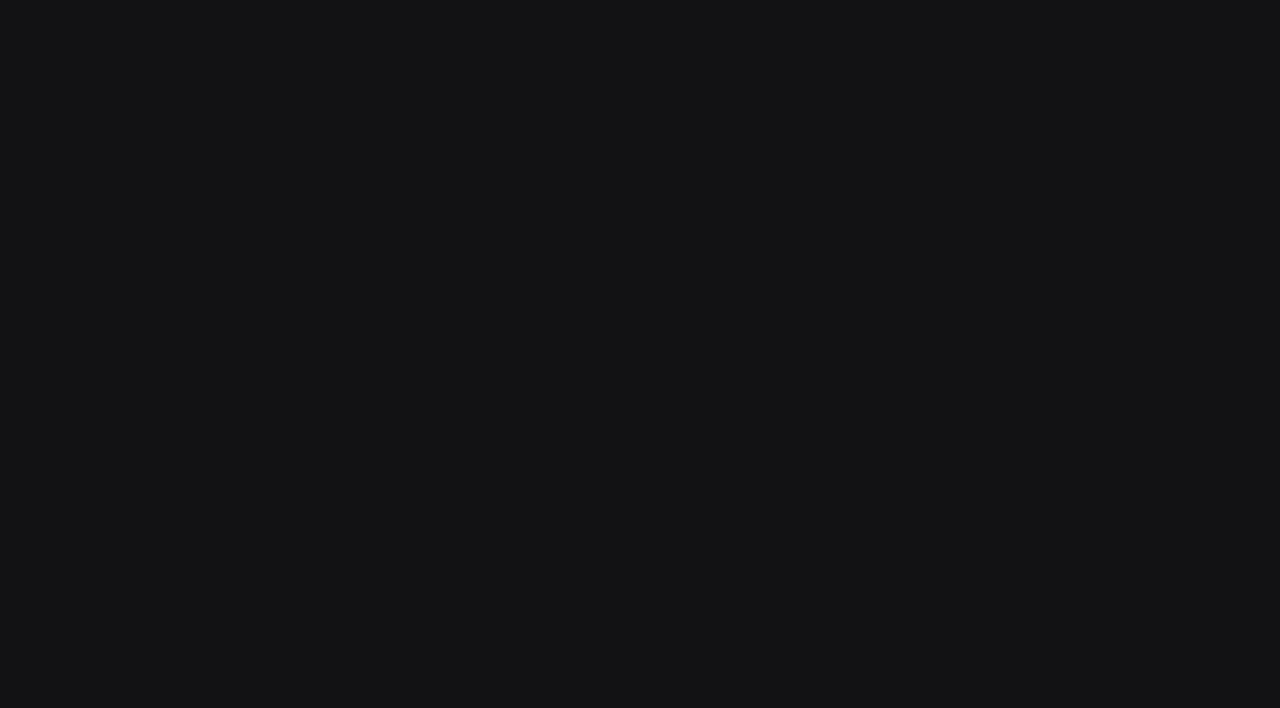
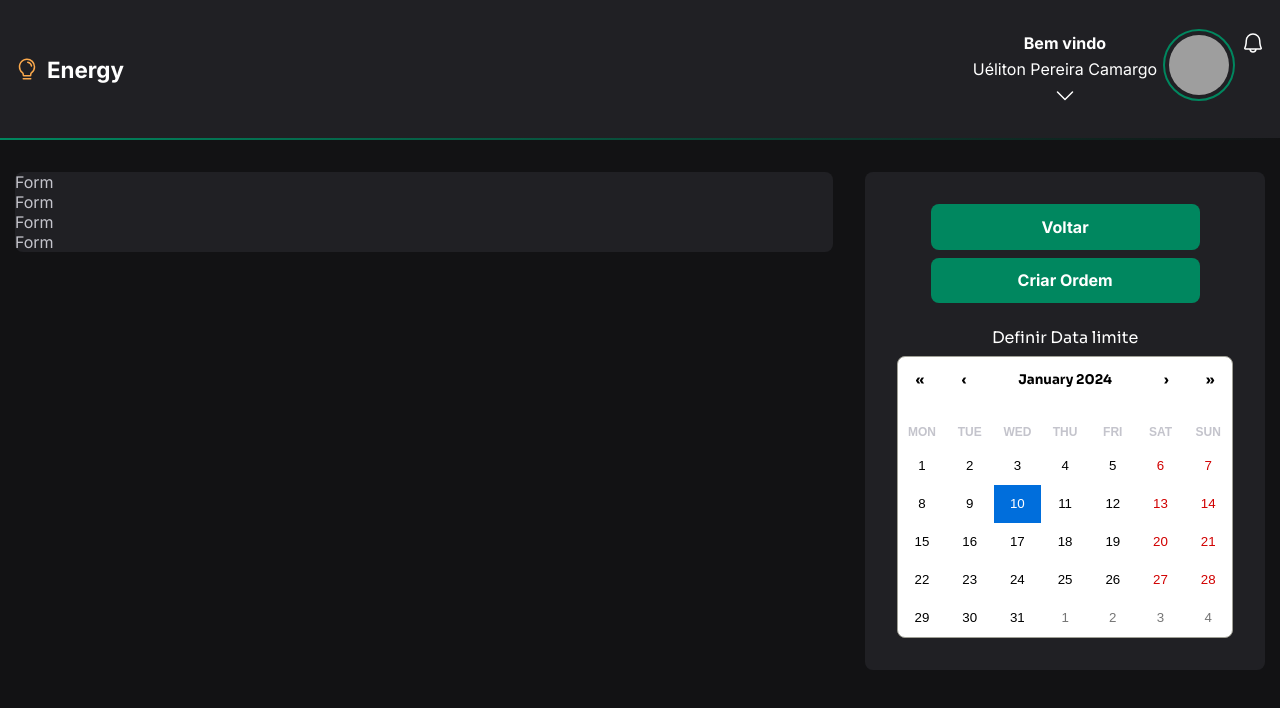
Before and after one commit to UelitonCamargo/Energy, a React (Vite) app: page /createprotocolorder in a window 1280 px wide. Before the commit this address had no page. Shown: the top 708 px of the page. Built offline with nearby package versions, Linux system fonts and the light colour scheme; grey boxes are pictures that could not be loaded.

Commit message:
Criacao do aside para calendario

```diff
--- a/package.json
+++ b/package.json
@@ -12,6 +12,7 @@
   "dependencies": {
     "@phosphor-icons/react": "^2.0.15",
     "react": "^18.2.0",
+    "react-calendar": "^4.8.0",
     "react-dom": "^18.2.0",
     "react-router-dom": "^6.21.2",
     "styled-components": "^6.1.8"
--- a/src/Components/Header/styles.ts
+++ b/src/Components/Header/styles.ts
@@ -40,6 +40,7 @@ export const LogoContainer = styled.div`
     gap: 0.5rem;
 
     p {
+        color: ${props => props.theme.white};
         font-size: 1.4rem;
         font-weight: bold;
     }
@@ -56,6 +57,7 @@ export const PerfilContainer = styled.div`
     gap: 0.5rem;
 
     svg {
+        color: ${props => props.theme.white};
         width: 1.5rem;
         height: 1.5rem;
     }
@@ -66,6 +68,14 @@ export const WelcomeContainer = styled.div`
     align-items: center;
     flex-direction: column;
     line-height: 1.6;
+
+    strong, span {
+        color: ${props => props.theme.white};
+    }
+
+    svg {
+        color: ${props => props.theme.white};
+    }
 
     @media(max-width: 480px) {
         display: none;
--- a/src/Components/ProtocolListHeader/index.tsx
+++ b/src/Components/ProtocolListHeader/index.tsx
@@ -10,7 +10,7 @@ export function ProtocolListHeader() {
             </ShowQuantityOfProtocolsContainer>
 
             <CreateProtocolContainer>
-                <ButtonCreateProtocol href="#">
+                <ButtonCreateProtocol href="/createprotocolorder">
                     Criar Protocolo
                 </ButtonCreateProtocol>
                 <OrderProtocols>
--- a/src/Router.tsx
+++ b/src/Router.tsx
@@ -1,12 +1,14 @@
 import { Routes, Route } from 'react-router-dom'
 import { Login } from './pages/Login'
 import { Home } from './pages/Home'
+import { CreateProtocolOrder } from './pages/CreateProtocolOrder'
 
 export function Router() {
     return (
         <Routes>
             <Route path='/' element={ <Login /> } />
             <Route path='/home' element={ <Home /> }/>
+            <Route path='/createprotocolorder' element={ <CreateProtocolOrder /> }/>
         </Routes>
     )
 }
--- /dev/null
+++ b/src/pages/CreateProtocolOrder/index.tsx
@@ -0,0 +1,41 @@
+import Calendar from 'react-calendar'
+
+import { Header } from "../../Components/Header";
+import { ButtonContainer, CalendarContainer, FormContainer, MainContainer, ScreenContainer } from "./styles";
+
+import 'react-calendar/dist/Calendar.css'
+
+import { useState } from 'react'
+
+type ValuePiece = Date | null
+
+type value = ValuePiece | [ ValuePiece, ValuePiece ]
+
+export function CreateProtocolOrder() {
+    const [value, setValue] = useState<value>(new Date())
+
+    return (
+        <>
+            <Header />
+            <MainContainer>
+                <ScreenContainer>
+                    <FormContainer>
+                        <p>Form</p>
+                        <p>Form</p>
+                        <p>Form</p>
+                        <p>Form</p>
+                    </FormContainer>
+                    <CalendarContainer>
+                        <ButtonContainer>Voltar</ButtonContainer>
+                        <ButtonContainer>Criar Ordem</ButtonContainer>
+                        <h4>Definir Data limite</h4>
+                        <Calendar
+                            onChange={setValue}
+                            value={value}
+                        />
+                    </CalendarContainer>
+                </ScreenContainer>
+            </MainContainer>
+        </>
+    )
+}
--- /dev/null
+++ b/src/pages/CreateProtocolOrder/styles.ts
@@ -0,0 +1,62 @@
+import styled from 'styled-components'
+
+export const MainContainer = styled.main`
+
+`
+
+export const ScreenContainer = styled.section`
+    width: 100%;
+    max-width: 87.25rem;
+    min-height: 100vh;
+    padding: 0 0.93rem;
+    margin: 0 auto;
+
+    display: grid;
+    align-items: flex-start;
+    grid-template-columns: 1fr 400px;
+    gap: 2rem;
+
+    margin-top: 10.75rem;
+`
+
+export const FormContainer = styled.form`
+    background-color: ${props => props.theme['gray-800']};
+    border-radius: 8px;
+`
+
+export const CalendarContainer = styled.aside`
+     background-color: ${props => props.theme['gray-800']};
+     border-radius: 8px;
+     padding: 2rem;
+
+    display: flex;
+    flex-direction: column;
+    align-items: center;
+    gap: 0.5rem;
+
+    h4 {
+        margin-top: 1rem;
+        color: ${props => props.theme.white};
+        font-weight: 400;
+    }
+
+    .react-calendar {
+        border-radius: 8px;
+    }
+`
+
+export const ButtonContainer = styled.a`
+    background-color: ${props => props.theme['green-500']};
+    width: 80%;
+    text-align: center;
+    padding: 0.8rem 0px;
+    border-radius: 8px;
+    font-weight: bold;
+    color: ${props => props.theme.white};
+    cursor: pointer;
+    transition: background-color .2s;
+
+    &:hover {
+        background-color: ${props => props.theme['green-700']};
+    }
+`
```
Also changed, not shown: 1 other file (tests, documents, lock files or other folders).
